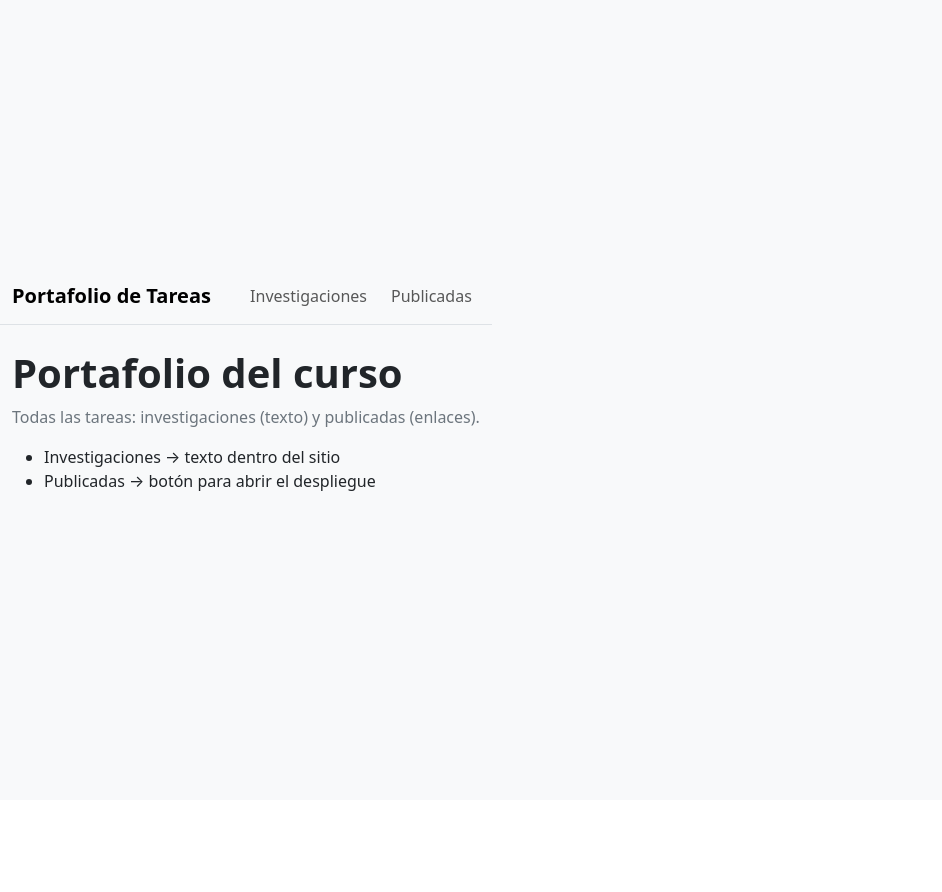
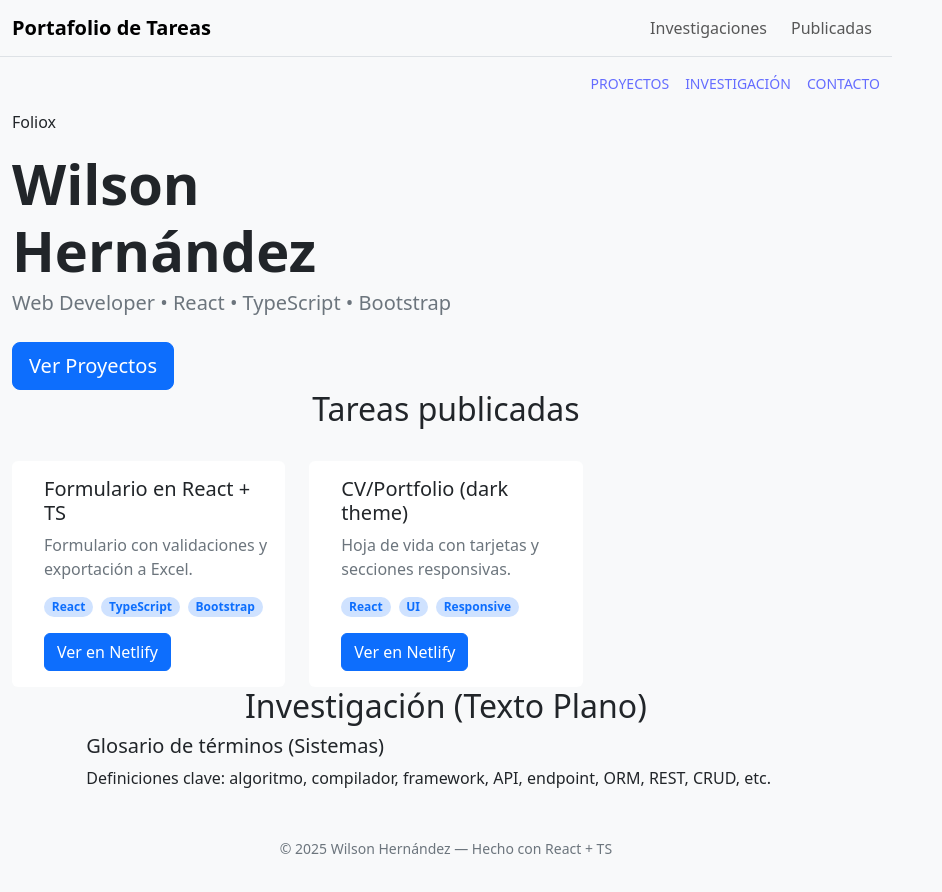
Before and after one commit to GuillermoGome2z/Repositorio-Tareas, a React (Vite) app: page / in a window 1280 px wide. Shown: the top 892 px of the page, without its empty margins (0-942 px from the left). Before the commit the page ends 800 px from the top, so only its background shows below. Built offline with nearby package versions, Linux system fonts and the light colour scheme.

Commit message:
Cambiamos nombre de archivo para mejor orden y actualizamo el codigo que tenia, dejandolo mejor estructurado para su utilizacion

```diff
--- a/src/App.tsx
+++ b/src/App.tsx
@@ -1,7 +1,7 @@
 import { Outlet, useRoutes } from 'react-router-dom';
 import type { RouteObject } from 'react-router-dom';
 import Navbar from './components/Navbar';
-import Home from './pages/Home';
+import Home from './pages/PortfolioPage';
 import Investigaciones from './pages/Investigaciones';
 import Publicadas from './pages/Publicadas';
 import NotFound from './pages/NotFound';
--- a/src/pages/Home.tsx
+++ /dev/null
@@ -1,12 +0,0 @@
-export default function Home() {
-  return (
-    <div className="container py-4">
-      <h1 className="display-6 fw-bold">Portafolio del curso</h1>
-      <p className="text-secondary">Todas las tareas: investigaciones (texto) y publicadas (enlaces).</p>
-      <ul>
-        <li>Investiga­ciones → texto dentro del sitio</li>
-        <li>Publicadas → botón para abrir el despliegue</li>
-      </ul>
-    </div>
-  );
-}
--- /dev/null
+++ b/src/pages/PortfolioPage.tsx
@@ -0,0 +1,63 @@
+// src/pages/PortfolioPage.tsx
+import React from 'react';
+import TaskCard from '../components/TaskCard';
+import ResearchSection from '../components/ResearchSection';
+import { tasks } from '../data/tasks';
+
+const PortfolioPage: React.FC = () => {
+  const research = tasks.filter(t => t.type === 'investigacion');
+  const projects = tasks.filter(t => t.type !== 'investigacion');
+
+  return (
+    <>
+      {/* HERO */}
+      <header className="hero-wrap">
+        <div className="container position-relative">
+          {/* Si tienes Navbar propio, puedes quitar este nav inline */}
+          <nav className="d-flex justify-content-end gap-3 py-3 small text-uppercase nav-links">
+            <a href="#proyectos">Proyectos</a>
+            <a href="#investigacion">Investigación</a>
+            <a href="#contacto">Contacto</a>
+          </nav>
+
+          <div className="row align-items-center hero-content">
+            <div className="col-12 col-lg-7">
+              <p className="brand">Folio<span className="brand-x">x</span></p>
+              <h1 className="display-4 fw-bold mb-1">
+                Wilson <span className="txt-gradient">Hernández</span>
+              </h1>
+              <p className="lead text-secondary mb-4">
+                Web Developer • React • TypeScript • Bootstrap
+              </p>
+              <a href="#proyectos" className="btn btn-primary btn-lg btn-neon">Ver Proyectos</a>
+            </div>
+
+            <div className="col-12 col-lg-5 text-center mt-5 mt-lg-0">
+              <div className="avatar-circle" aria-hidden />
+            </div>
+          </div>
+        </div>
+      </header>
+
+      {/* PROYECTOS */}
+      <section className="container section-gap" id="proyectos" aria-labelledby="proyectos-title">
+        <h2 className="section-title text-center" id="proyectos-title">Tareas publicadas</h2>
+        <div className="row g-4 mt-1">
+          {projects.map(task => <TaskCard key={task.id} task={task} />)}
+        </div>
+      </section>
+
+      {/* INVESTIGACIÓN (texto plano) */}
+      <ResearchSection tasks={research} />
+
+      {/* FOOTER */}
+      <footer className="container py-5" id="contacto">
+        <div className="text-center text-secondary small">
+          © {new Date().getFullYear()} Wilson Hernández — Hecho con React + TS
+        </div>
+      </footer>
+    </>
+  );
+};
+
+export default PortfolioPage;
```
